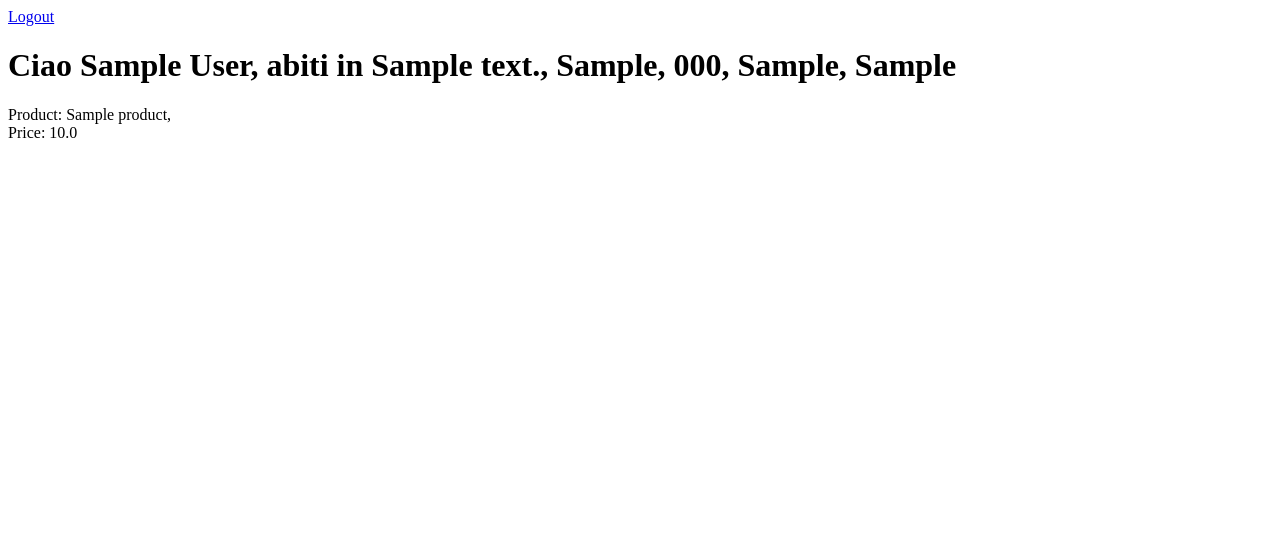
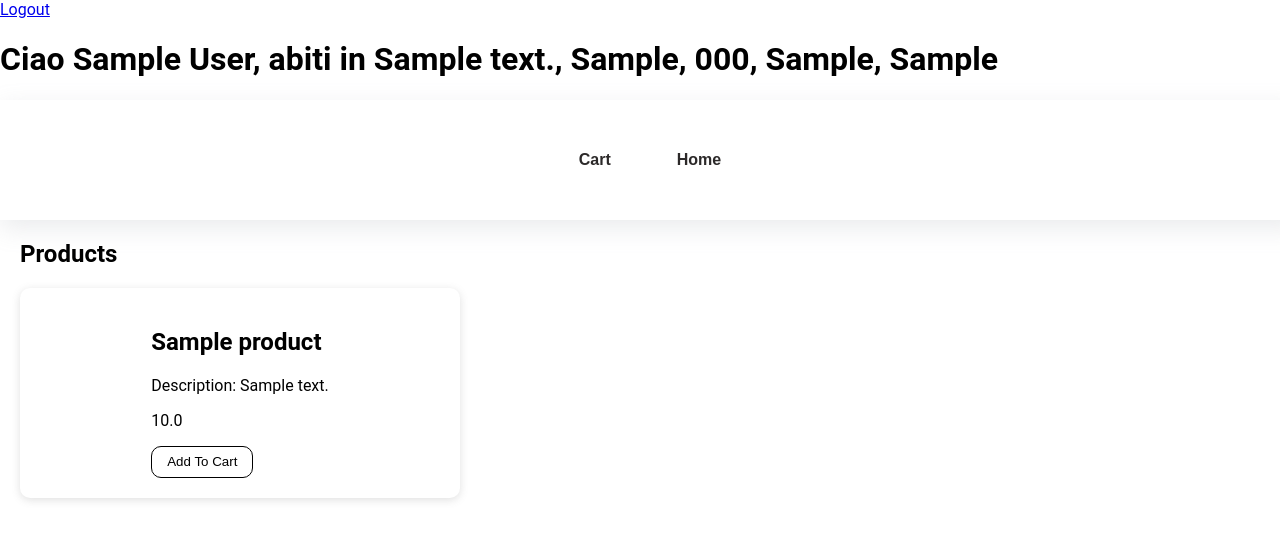
Before and after one commit to gabrieleVarchetta/ISW_Project, a Django app: page /products/ in a window 1280 px wide. Shown: the top 540 px of the page. Run offline with Django 3.2, Linux system fonts and the light colour scheme; a user stored in the database is signed in; tables that the repository leaves empty hold one stand-in row (values such as "Sample post").

Commit message:
updated pagination and products template

```diff
--- a/isw_project/store/templates/products.html
+++ b/isw_project/store/templates/products.html
@@ -1,25 +1,40 @@
+{% load static %}
+
+
 <!DOCTYPE html>
 <html lang="en">
 <head>
     <meta charset="UTF-8">
     <title>Title</title>
+    <link rel="stylesheet" type="text/css" href="{% static 'css/style.css' %}">
 </head>
 <body>
 <a href="{% url 'logout' %}">Logout</a>
 <h1> Ciao {{ customer }}, abiti in {{ customer.residentialaddress }} </h1>
 {% if product_list %}
 
-    <div style="display: grid">
-    {% for product in product_list %}
-          <div style="width: 200px;display: flex">
-          {{ product }}
-          </div>
+    <div class="header">
+        <div class="header-buttons">
+            <button class="header-button-style">Cart</button>
+            <button class="header-button-style">Home</button>
+        </div>
     </div>
+    <div class="content-section">
+        <h2>Products</h2>
+        <div class="grid-container">
+             {% for product in product_list %}
+            <div class="product-card">
+                <div>
+                    <h2>{{ product.name }}</h2>
+                    <p>Description: {{ product.description }}</p>
+                    <p>{{ product.price }}</p>
+                    <button>Add To Cart</button>
+                </div>
+            </div>
+            {% endfor %}
+        </div>
 
-
-
-
-      {% endfor %}
+    </div>
 
 
     {% if is_paginated %}
--- a/isw_project/store/views.py
+++ b/isw_project/store/views.py
@@ -16,7 +16,7 @@ class ProductListView(ListView):
     model = Product
     context_object_name = 'product_list'
     template_name = 'products.html'
-    paginate_by = 10
+    paginate_by = 12
 
     def get_queryset(self):
         return Product.objects.all().order_by('id')
```
